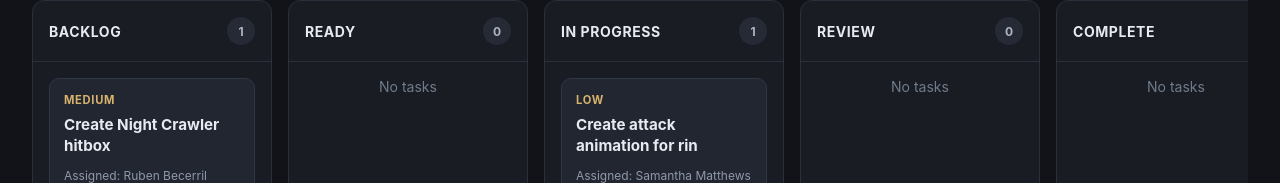
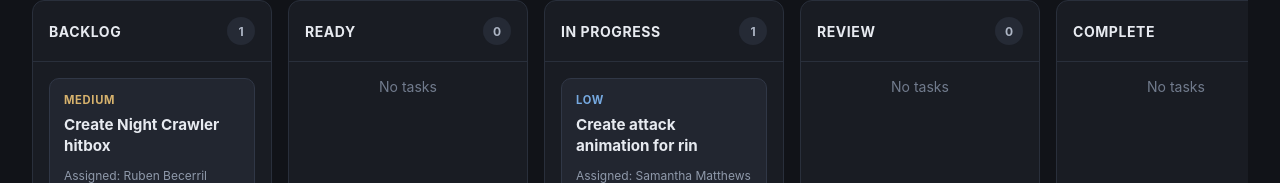
Before and after one commit to DatRuben/Dats-Better-Kanban, a React (Vite) app: page / in a window 1280 px wide. Shown: the part 119-302 px from the top of the page. Built offline with nearby package versions, Linux system fonts and the light colour scheme.

Commit message:
created priority task colors for each priority

```diff
--- a/src/App.css
+++ b/src/App.css
@@ -99,11 +99,26 @@
 
 .task-card__priority {
   margin: 0 0 0.5rem;
-  color: #d7b26d;
   font-size: 0.7rem;
   font-weight: 700;
   letter-spacing: 0.06em;
   text-transform: uppercase;
+}
+
+.task-card__priority--critical {
+  color: #ff6b6b;
+}
+
+.task-card__priority--high {
+  color: #f59f58;
+}
+
+.task-card__priority--medium {
+  color: #d7b26d;
+}
+
+.task-card__priority--low {
+  color: #76a9e0;
 }
 
 .task-card__assignee,
--- a/src/components/TaskCard.tsx
+++ b/src/components/TaskCard.tsx
@@ -11,7 +11,11 @@ export function TaskCard({
 }: TaskCardProps) {
   return (
     <article className="task-card">
-      <p className="task-card__priority">{task.priority}</p>
+      <p
+        className={`task-card__priority task-card__priority--${task.priority}`}
+      >
+        {task.priority}
+      </p>
       <h3>{task.title}</h3>
       <p className="task-card__assignee">
         Assigned: {assignee?.displayName ?? 'Unassigned'}
```
